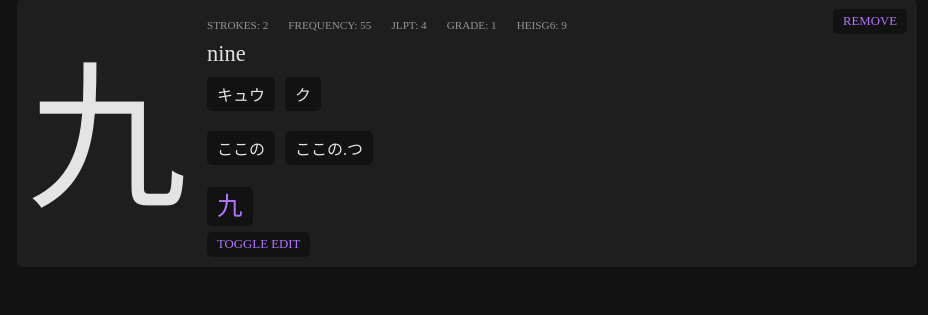
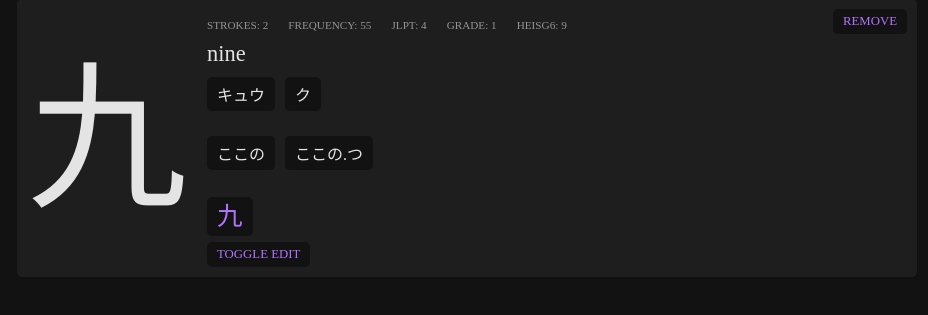
Before and after one commit to andres-foo/kanji-web-app, a PHP site: the page made by index.php in a window 1280 px wide. Shown: the part 155-470 px from the top of the page, without its empty margins (173-1101 px from the left). Run offline with PHP 8.4, Linux system fonts and the light colour scheme; data comes from the database, SQL or seed files in the repository; some web fonts are replaced.

Commit message:
Add wrapping for readings

```diff
--- a/data/style.css
+++ b/data/style.css
@@ -49,6 +49,7 @@ body {
 }
 .card .right .meta, .card .right .readings, .card .right .components {
     display:flex;
+    flex-wrap: wrap;
     flex-direction: row;
     justify-items: center;
     padding:10px 0;
@@ -72,7 +73,7 @@ body {
 }
 .card .right .readings .reading, .card .right .components .component a {
     background-color:#121212;
-    margin-right:10px;
+    margin:0 10px 5px 0;
     padding:5px 10px;
     border-radius: 5px;
     font-family: "NotoSansJP";
--- a/index.php
+++ b/index.php
@@ -2,8 +2,6 @@
 
 // db connection
 $myPDO = new PDO('sqlite:data/kanjis.db');
-
-
 
 // add kanji to study
 if(isset($_POST['action']) && $_POST['action'] == 'add') {
```
Also changed, not shown: data/kanjis.db.
